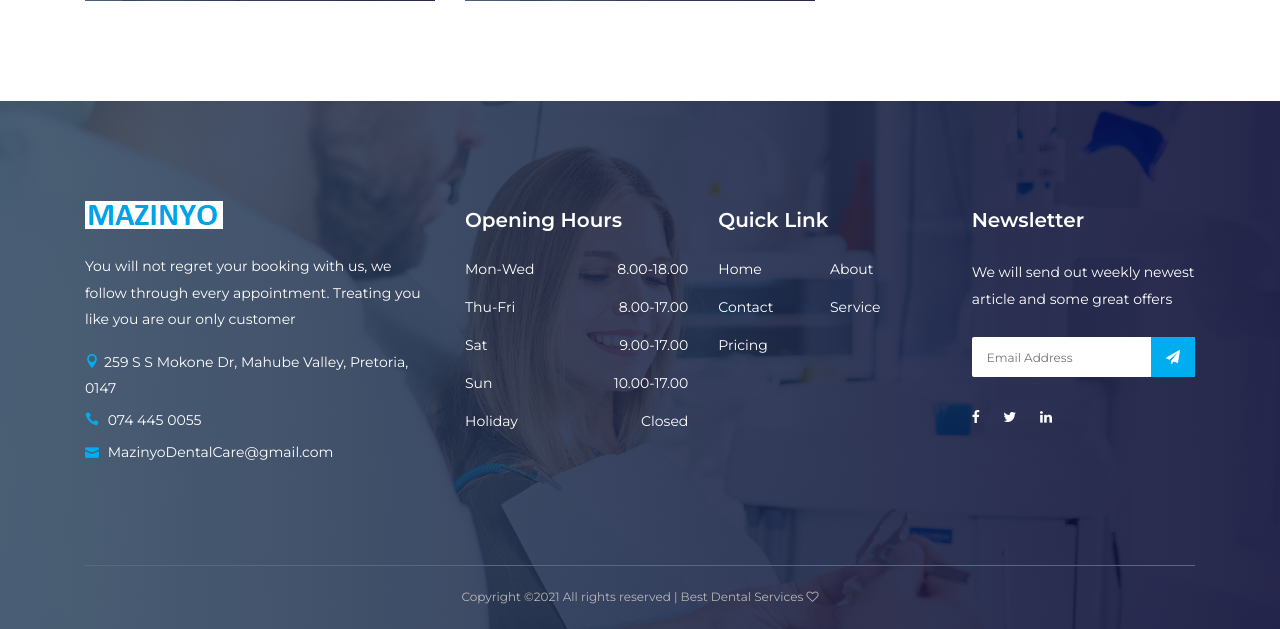
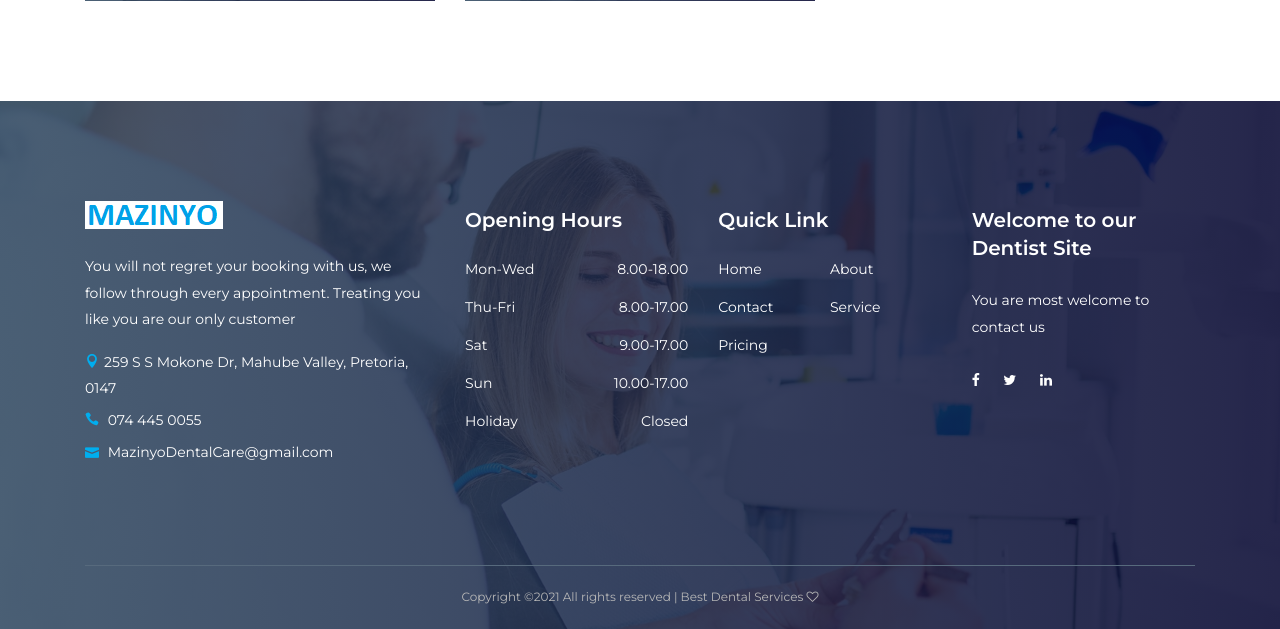
Before and after one commit to Pinky-alt-spec/Dentist-Web, a Django app: page /about.html in a window 1280 px wide. Shown: the part 2427-3056 px from the top of the page. Run offline with Django 3.2, Linux system fonts and the light colour scheme; some libraries are stand-ins or nearby versions.

Commit message:
Update base.html

```diff
--- a/website/templates/base.html
+++ b/website/templates/base.html
@@ -162,16 +162,12 @@
         <div class="col-12 col-sm-6 col-lg">
           <div class="single-footer-widget">
             <!-- Widget Title -->
-            <h5 class="widget-title">Newsletter</h5>
+            <h5 class="widget-title">Welcome to our Dentist Site</h5>
 
-            <p>We will send out weekly newest article and some great offers</p>
+            <p>You are most welcome to contact us</p>
             <!-- Newsletter Form -->
             <div class="footer-newsletter-form">
-              <form action="#" method="post">
-                  {% csrf_token %}
-                <input type="email" name="nl-email" value="" placeholder="Email Address">
-                <button type="submit"><i class="fa fa-paper-plane" aria-hidden="true"></i></button>
-              </form>
+
             </div>
 
             <!-- Social Info -->
```
